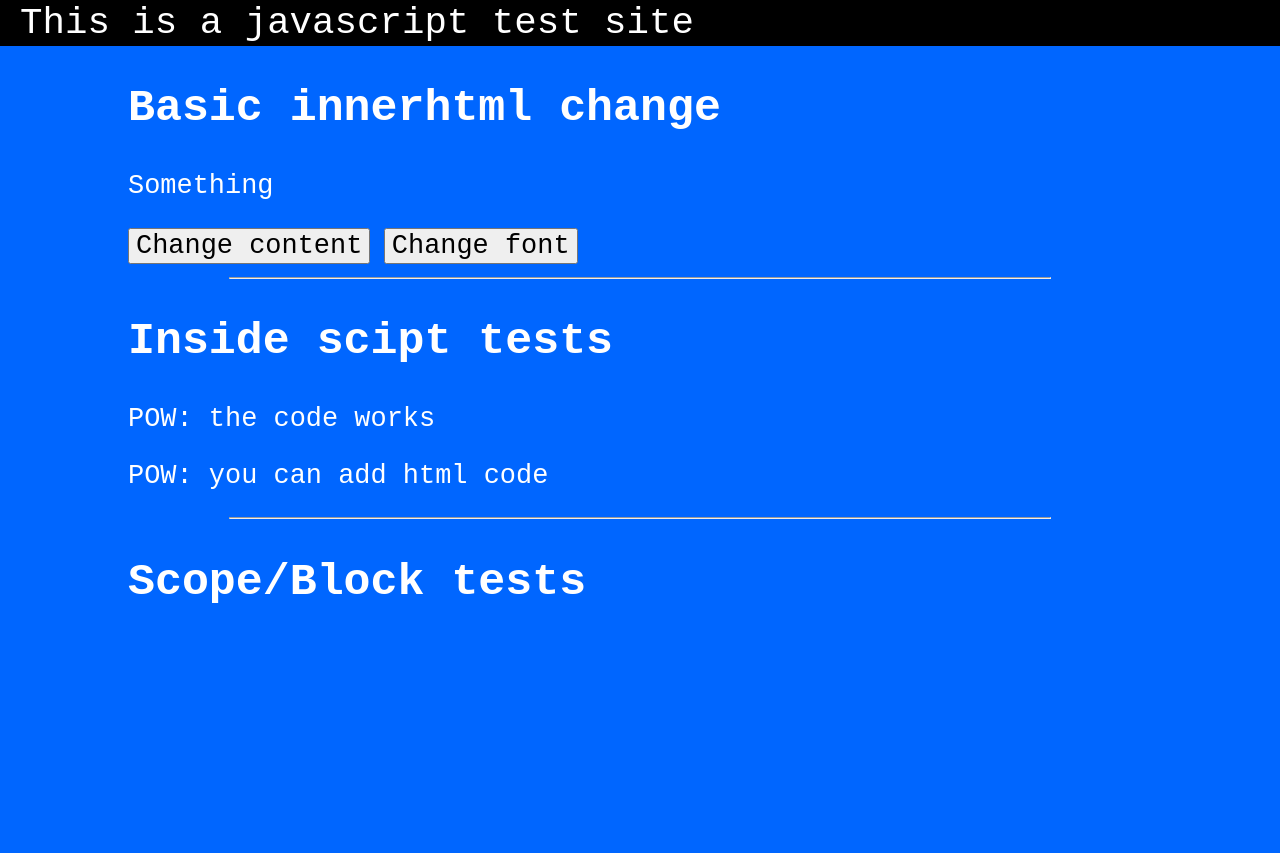
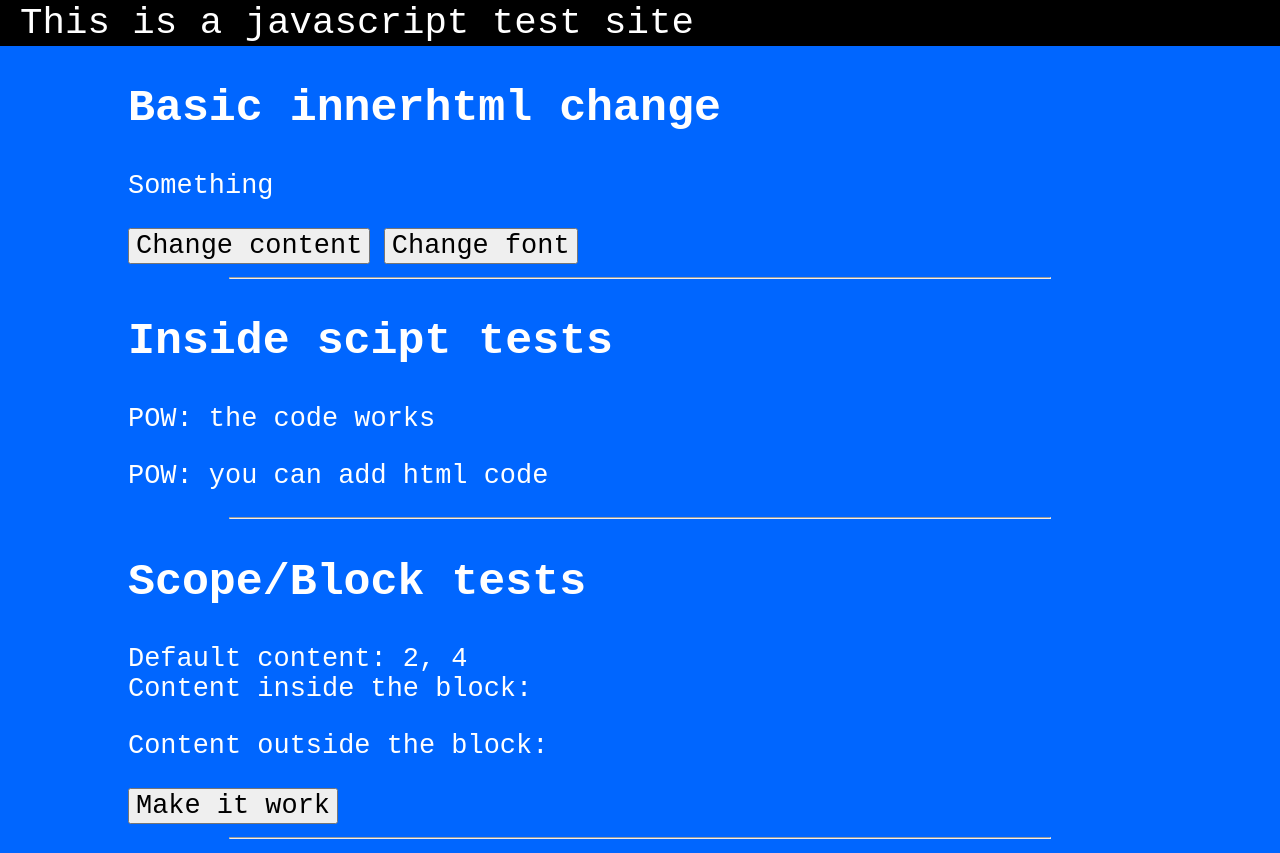
Before and after one commit to BieleczkiGergo/school_resources, a plain HTML site: page JavaScript/index.html in a window 1280 px wide. Before the commit the page ends 800 px from the top, so only its background shows below. Drawn offline with Linux system fonts and the light colour scheme.

Commit message:
Worked some on JavaScript

```diff
--- a/JavaScript/index.html
+++ b/JavaScript/index.html
@@ -23,7 +23,14 @@
         <hr class="sEnd">
 
         <h1>Scope/Block tests</h1>
-
+        <p>Default content: 2, 4<br>
+            Content inside the block:
+        </p>
+        <p id="inblock"></p>
+        <p>Content outside the block:</p>
+        <p id="outblock"></p>
+        <button onclick="blockTest()">Make it work</button>
+        <hr class="sEnd">
     </section>
 
 </body>
--- a/JavaScript/script.js
+++ b/JavaScript/script.js
@@ -1,12 +1,27 @@
 
 
 
-function function1 () {
+function function1 (){
     document.getElementById('basic').innerHTML = "Content changed";
 
 }
 
-function function2 () {
+function function2 (){
     document.getElementById('basic').style.fontFamily = "verdana";
 
 }
+
+function blockTest(){
+    let num1 = 2;
+    var num2 = 4;
+    var inblock = document.getElementById("inblock");
+    var outblock = document.getElementById("outblock");
+
+    {
+        let num1 = 3;
+        var num2 = 5;
+        inblock.innerHTML = "" + num1 + ", " + num2;
+    }
+
+    outblock.innerHTML = "" + num1 + ", " + num2;
+}
```
